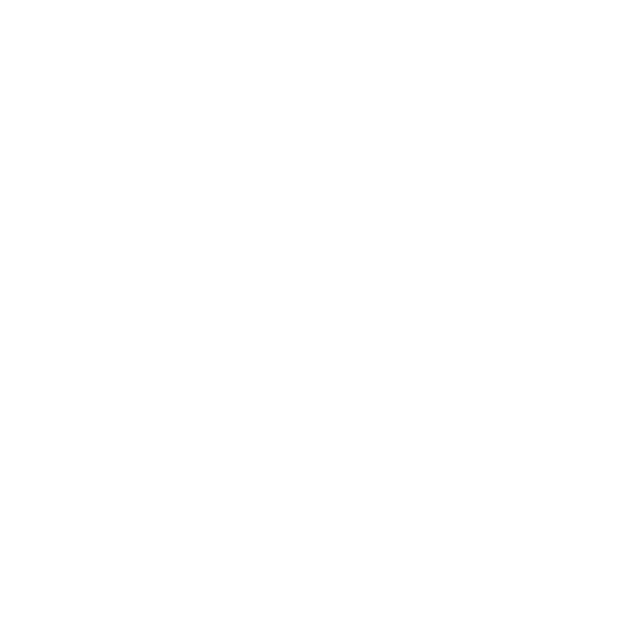
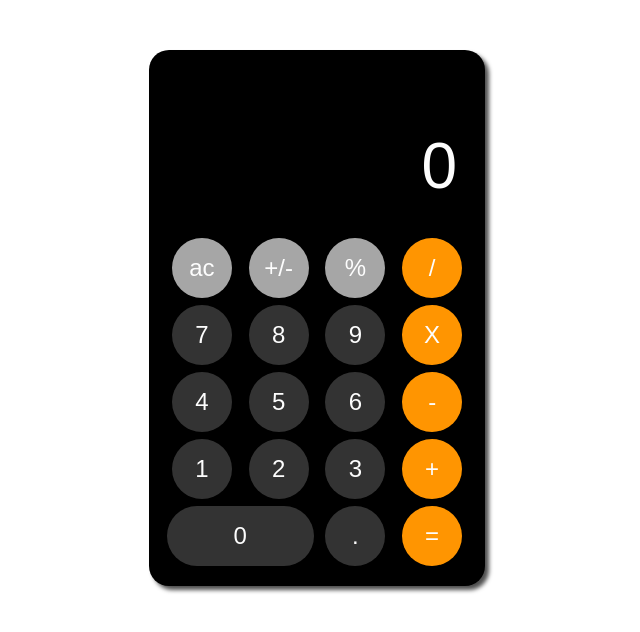
Before and after one commit to Dushes2254/calculator, a plain HTML site: page index.html in a window 1280 px wide. Shown: the whole page, without its empty margins (323-963 px from the left). Drawn offline with Linux system fonts and the light colour scheme.

Commit message:
made layout and styles

```diff
--- a/index.html
+++ b/index.html
@@ -6,10 +6,40 @@
   <meta http-equiv="X-UA-Compatible" content="IE=edge">
   <meta name="viewport" content="width=device-width, initial-scale=1.0">
   <title>Calculator</title>
+  <link rel="stylesheet" href="style.css">
 </head>
 
 <body>
+  <div class="calc">
+    <div class="calc-screen">
+      <p>0</p>
+    </div>
+    <div class="buttons">
+      <div class="btn ac bg-gray">ac</div>
+      <div class="btn plus-minus bg-gray">+/-</div>
+      <div class="btn percent bg-gray">%</div>
+      <div class="btn devision bg-orange">/</div>
 
+      <div class="btn seven">7</div>
+      <div class="btn eight">8</div>
+      <div class="btn nine">9</div>
+      <div class="btn multiply bg-orange">X</div>
+
+      <div class="btn four">4</div>
+      <div class="btn five">5</div>
+      <div class="btn six">6</div>
+      <div class="btn minus bg-orange">-</div>
+
+      <div class="btn one">1</div>
+      <div class="btn two">2</div>
+      <div class="btn three">3</div>
+      <div class="btn plus bg-orange">+</div>
+
+      <div class="btn zero">0</div>
+      <div class="btn dot">.</div>
+      <div class="btn equal bg-orange">=</div>
+    </div>
+  </div>
 </body>
 
 </html>
--- /dev/null
+++ b/style.css
@@ -0,0 +1,85 @@
+:root {
+  --black: #000;
+  --orange: #ff9501;
+  --gray-1: #333;
+  --gray-2: #4f4f4f;
+  --gray-3: #a6a6a6;
+  --white: #fdfdfd;
+}
+
+html {
+  font-family: Arial, Helvetica, sans-serif;
+  font-size: 16px;
+}
+
+.calc {
+  color: var(--white);
+  width: 300px;
+  height: 500px;
+  margin: 50px auto;
+  padding: 18px;
+  border-radius: 20px;
+  background-color: var(--black);
+  box-shadow: 4px 4px 4px var(--gray-2);
+}
+
+.calc-screen {
+  height: 125px;
+  padding: 10px;
+  display: grid;
+  justify-items: end;
+  align-items: end;
+  margin-bottom: 25px;
+}
+
+.calc-screen p {
+  text-align: right;
+  font-size: 4rem;
+  margin: 0;
+}
+
+.buttons {
+  display: grid;
+  grid-template-areas:
+    'ac plus-minus percent devision'
+    'seven eight nine multiply'
+    'four five six minus'
+    'one two three plus'
+    'zero zero dot equal';
+  grid-gap: 7px;
+  justify-items: center;
+}
+
+.btn {
+  width: 60px;
+  height: 60px;
+  background-color: var(--gray-1);
+  border-radius: 50%;
+  text-align: center;
+  line-height: 60px;
+  font-size: 1.5rem;
+  cursor: pointer;
+  user-select: none;
+}
+
+.btn.zero {
+  grid-area: zero;
+  width: 100%;
+  border-radius: 30px;
+}
+
+.btn:hover {
+  filter: brightness(120%);
+}
+
+.btn:active {
+  filter: brightness(90%);
+}
+
+.btn.bg-gray {
+  background: var(--gray-3);
+}
+
+.btn.bg-orange {
+  background: var(--orange);
+}
```
